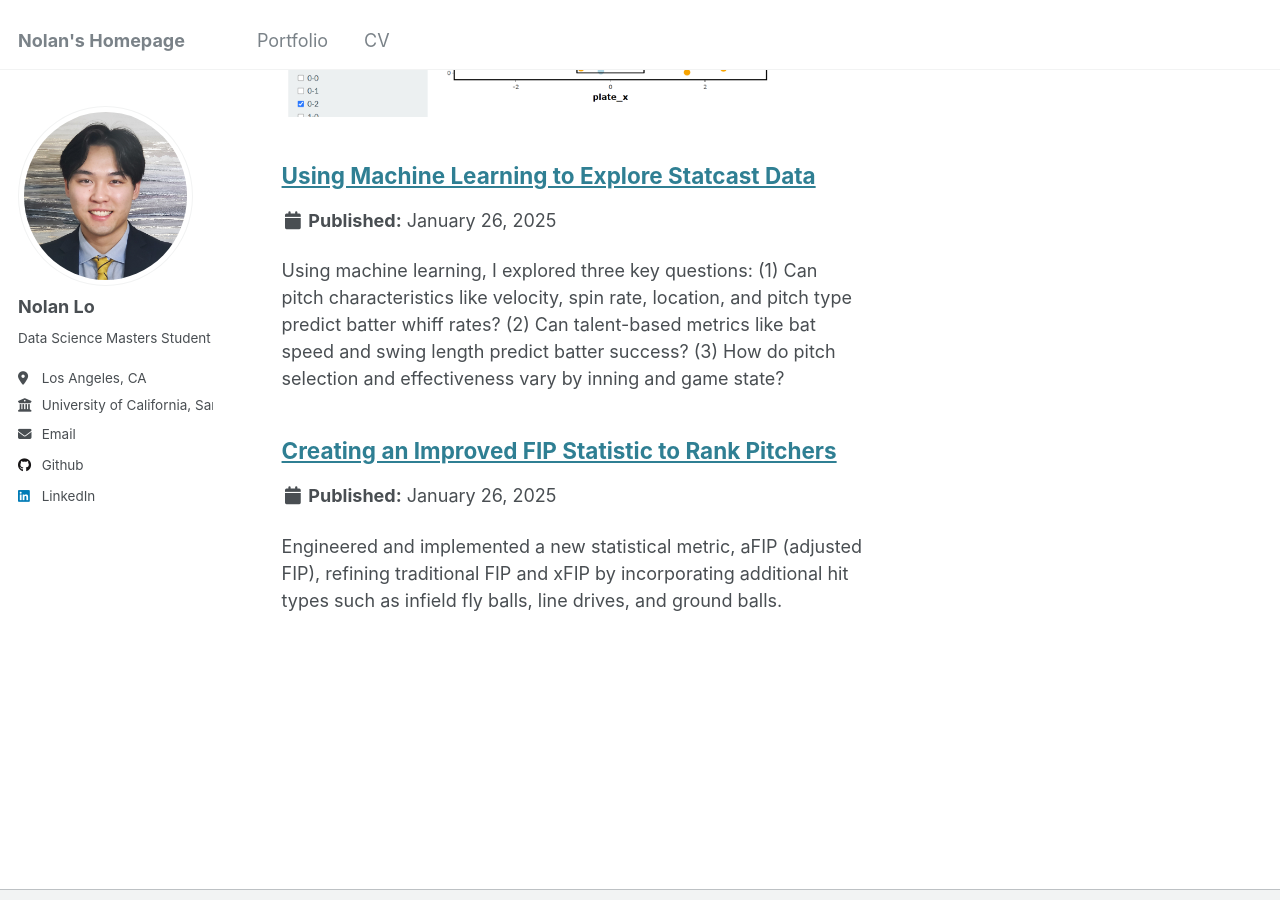
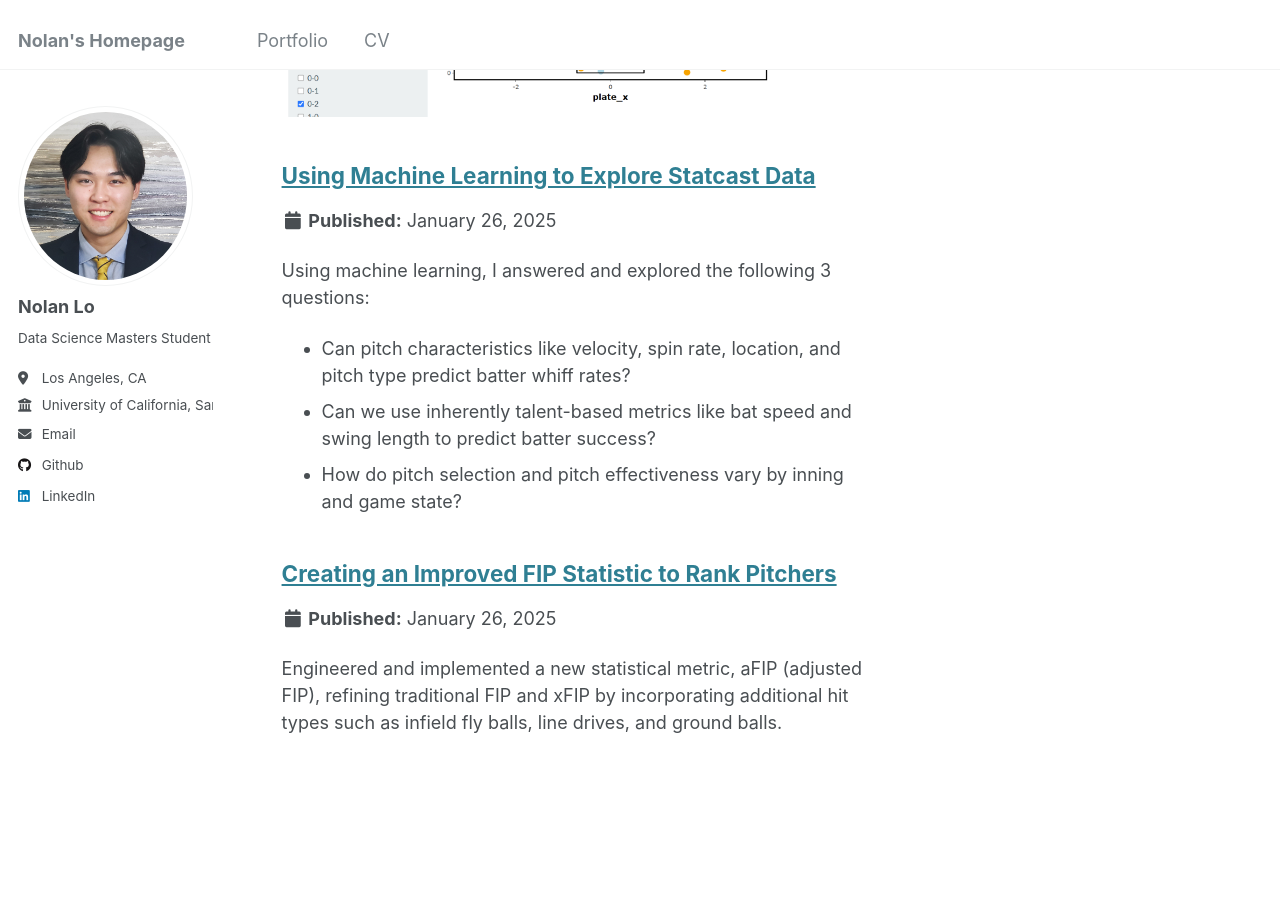
Before and after one commit to Nolan-Lo/Nolan-Lo.github.io, a Jekyll site: the page built from _pages/portfolio.html, in a window 1280 px wide and 900 px high, scrolled down 506 px. Built offline with Jekyll 4.4.1, drawn with Linux system fonts in a browser that asks for light colours.

Commit message:
Update portfolio-2.md

```diff
--- a/_portfolio/portfolio-2.md
+++ b/_portfolio/portfolio-2.md
@@ -1,6 +1,10 @@
 ---
 title: "Using Machine Learning to Explore Statcast Data"
-excerpt: "Using machine learning, I explored three key questions: (1) Can pitch characteristics like velocity, spin rate, location, and pitch type predict batter whiff rates? (2) Can talent-based metrics like bat speed and swing length predict batter success? (3) How do pitch selection and effectiveness vary by inning and game state?"
+excerpt: |
+  Using machine learning, I answered and explored the following 3 questions:
+  - Can pitch characteristics like velocity, spin rate, location, and pitch type predict batter whiff rates?
+  - Can we use inherently talent-based metrics like bat speed and swing length to predict batter success?
+  - How do pitch selection and pitch effectiveness vary by inning and game state?
 collection: portfolio
 ---
 
```
